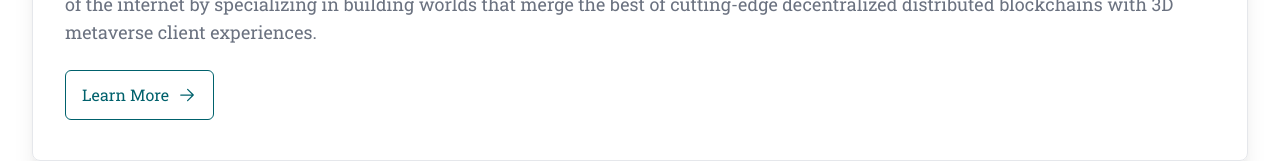
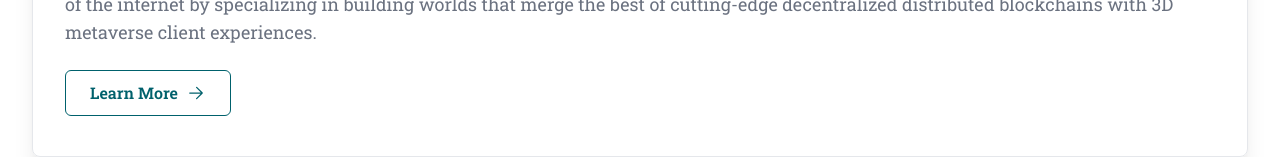
Before and after one commit to khizarwakeel/Panaverse-DAO, a Next.js app: page / in a window 1280 px wide. Shown: the part 1675-1836 px from the top of the page. Built offline with nearby package versions, Linux system fonts and the light colour scheme.

Commit message:
added button Changes

```diff
--- a/src/app/page.tsx
+++ b/src/app/page.tsx
@@ -1,6 +1,6 @@
 import HeroSection from "@/components/home/sections/heroSection";
 import CoreTrack from "@/components/home/sections/coreTrack";
-import SpecializedTracks from "@/components/home/specializedTracks";
+import SpecializedTracks from "@/components/home/sections/specializedTracks";
 
 const Home = () => {
   return (
--- a/src/components/home/specializedTracks.tsx
+++ b/src/components/home/sections/specializedTracks.tsx
@@ -1,5 +1,5 @@
-import ArrowButton from "../shared/arrowButtons";
-import Wrapper from "../shared/wrapper";
+import ArrowButton from "../../shared/arrowButtons";
+import Wrapper from "../../shared/wrapper";
 
 const SpecializedTracks = () => {
   return (
--- a/src/components/shared/arrowButtons.tsx
+++ b/src/components/shared/arrowButtons.tsx
@@ -5,7 +5,7 @@ interface ButtonProps {
 const ArrowButton = ({ content }: ButtonProps) => {
   return (
     <>
-      <button className="border flex gap-2 items-center border-[#00616c] text-[#00616c] outline-none rounded-md py-2 px-4 md:py-3">
+      <button className="border flex gap-2 items-center border-[#00616c] text-[#00616c] outline-none rounded-md md:px-6 md:py-2.5 px-4 py-2 font-semibold">
         {content}
         <svg
           xmlns="http://www.w3.org/2000/svg"
```
